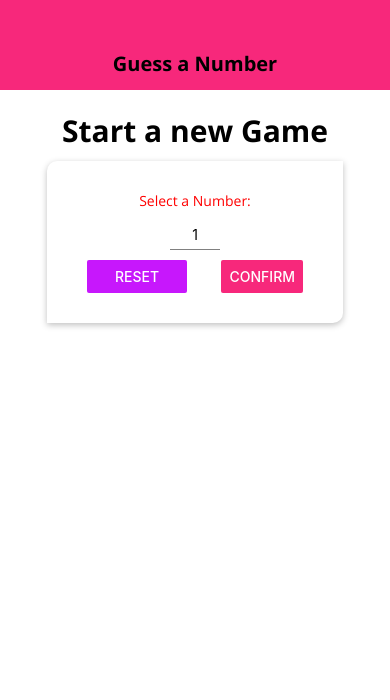
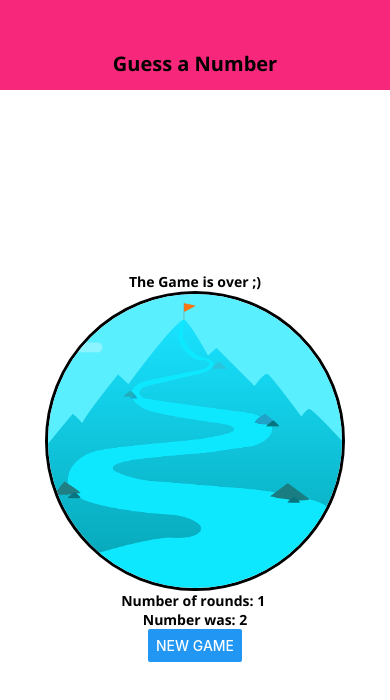
Before and after one commit to Reiko-Developer/rn-complete-guide, a React Native app: screen / in a window 390 px wide. Shown: the top 700 px of the page. Built offline with nearby package versions, Linux system fonts and the light colour scheme.

Commit message:
Only showing the GameOverScreen
Added a local image, styling it.

```diff
--- a/App.js
+++ b/App.js
@@ -43,21 +43,28 @@ export default function App() {
     setGuessRounds(numOfRounds);
   };
 
-  let content = <StartGameScreen onStartGame={startGameHandler} />;
+  let content = (
+    <GameOverScreen
+      roundsNumber={1}
+      userNumber={2}
+      onRestart={configureNewGameHandler}
+    />
+  );
+  // let content = <StartGameScreen onStartGame={startGameHandler} />;
 
-  if (userNumber && guessRounds <= 0) {
-    content = (
-      <GameScreen userChoice={userNumber} onGameOver={gameOverHandler} />
-    );
-  } else if (guessRounds > 0) {
-    content = (
-      <GameOverScreen
-        roundsNumber={guessRounds}
-        userNumber={userNumber}
-        onRestart={configureNewGameHandler}
-      />
-    );
-  }
+  // if (userNumber && guessRounds <= 0) {
+  //   content = (
+  //     <GameScreen userChoice={userNumber} onGameOver={gameOverHandler} />
+  //   );
+  // } else if (guessRounds > 0) {
+  //   content = (
+  //     <GameOverScreen
+  //       roundsNumber={guessRounds}
+  //       userNumber={userNumber}
+  //       onRestart={configureNewGameHandler}
+  //     />
+  //   );
+  // }
 
   return (
     <View style={styles.screen}>
--- a/screens/GameOverScreen.js
+++ b/screens/GameOverScreen.js
@@ -1,6 +1,6 @@
 import React from 'react';
 
-import { View, Button, StyleSheet } from 'react-native';
+import { View, Button, StyleSheet, Image } from 'react-native';
 
 import BodyText from '../components/BodyText';
 
@@ -8,6 +8,13 @@ const GameOverScreen = props => {
     return (
         <View style={styles.screen}>
             <BodyText>The Game is over ;)</BodyText>
+            <View style={styles.imageContainer}>
+                <Image
+                    style={styles.image}
+                    source={require('../assets/images/success.png')}
+                    resizeMode="cover"
+                />
+            </View>
             <BodyText>Number of rounds: {props.roundsNumber} </BodyText>
             <BodyText>Number was: {props.userNumber}</BodyText>
             <Button title="NEW GAME" onPress={props.onRestart}></Button>
@@ -20,6 +27,18 @@ const styles = StyleSheet.create({
         flex: 1,
         justifyContent: 'center',
         alignItems: 'center',
+    },
+    imageContainer: {
+        width: 300,
+        height: 300,
+        borderRadius: 150,
+        borderWidth: 3,
+        borderColor: 'black',
+        overflow: 'hidden',
+    },
+    image: {
+        width: '100%',
+        height: '100%',
     }
 });
 
--- a/screens/StartGameScreen.js
+++ b/screens/StartGameScreen.js
@@ -73,7 +73,7 @@ const StartGameScreen = props => {
             <View style={styles.screen}>
                 <BodyText style={styles.title} >Start a new Game</BodyText>
                 <Card style={styles.inputContainer} >
-                    <Text style={DefaultStyles.bodyText}>Select a Number:</Text>
+                    <BodyText >Select a Number:</BodyText>
                     <Input
                         style={styles.input}
                         blurOnSubmit autoCapitalize='none'
```
Also changed, not shown: assets/images/success.png (added).
